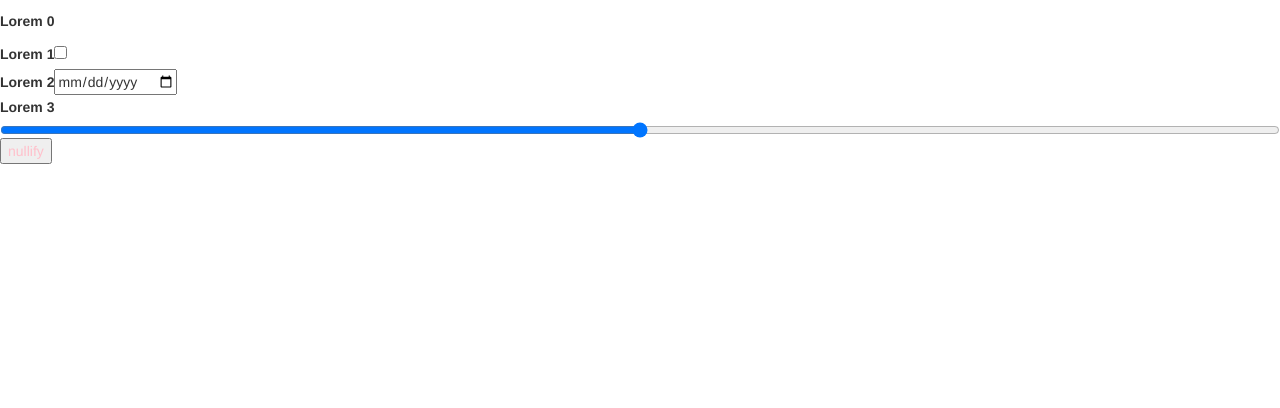
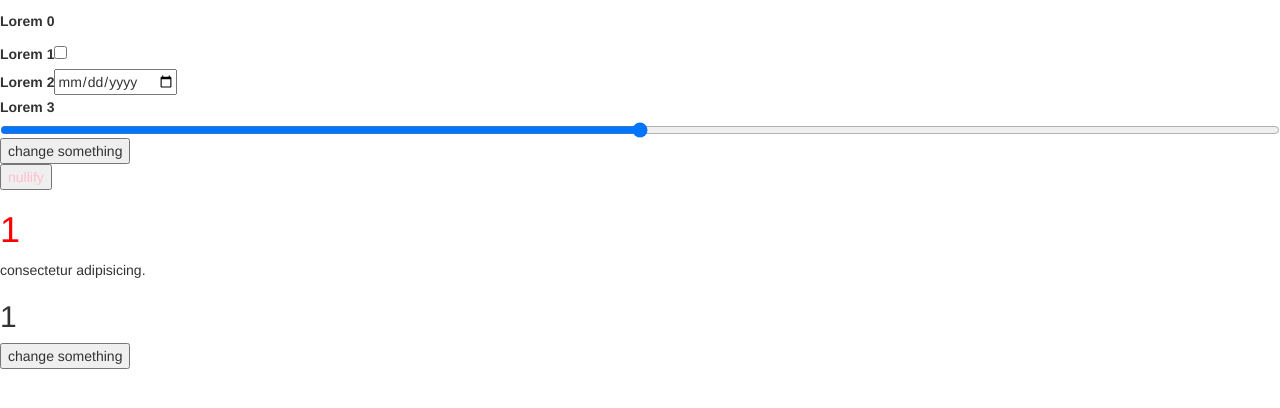
Before and after one commit to maxiwer/From-Academind-Course, an Angular app: page / in a window 1280 px wide. Shown: the top 408 px of the page. Built offline with nearby package versions, Linux system fonts and the light colour scheme.

Commit message:
DI & services

```diff
--- a/src/app/app.component.html
+++ b/src/app/app.component.html
@@ -1 +1,3 @@
 <app-lorem></app-lorem>
+<app-servers></app-servers>
+<app-server></app-server>
--- a/src/app/app.module.ts
+++ b/src/app/app.module.ts
@@ -9,6 +9,7 @@ import { ServersComponent } from './servers/servers.component';
 import { HighlightDirective } from './directives/highlight.directive';
 import {LoremComponent} from "./test/lorem.component";
 import { UnlessDirective } from './directives/unless.directive';
+import {MockService} from "./services/mock.service";
 
 @NgModule({
   declarations: [
@@ -24,7 +25,7 @@ import { UnlessDirective } from './directives/unless.directive';
     FormsModule,
     ReactiveFormsModule,
   ],
-  providers: [],
+  providers: [MockService],
   bootstrap: [AppComponent]
 })
 export class AppModule { }
--- a/src/app/server/server.component.html
+++ b/src/app/server/server.component.html
@@ -1 +1,3 @@
 <p class="lorem">consectetur adipisicing.</p>
+<h2>{{ mockService.lorem | async }}</h2>
+<button (click)="mockService.lorem.next(22)">change something</button>
--- a/src/app/server/server.component.ts
+++ b/src/app/server/server.component.ts
@@ -1,28 +1,12 @@
-import {Component, ViewEncapsulation} from '@angular/core';
+import {Component, inject, ViewEncapsulation} from '@angular/core';
+import {MockService} from "../services/mock.service";
 
 @Component({
   selector: 'app-server',
-  template: `
-    <h1>Hello World!</h1>
-    <span class="red">Shadow DOM Rocks!</span>
-  `,
-  styles: [`
-    :host {
-      display: flex;
-      gap: 10rem;
-      border: 1px solid black;
-    }
-    h1 {
-      color: blue;
-    }
-    .red {
-      background-color: red;
-    }
-
-  `],
-  encapsulation: ViewEncapsulation.ShadowDom
+  templateUrl: 'server.component.html',
 })
 export class ServerComponent {
   lorem = 'HOLA';
+  mockService = inject(MockService);
 
 }
--- a/src/app/servers/servers.component.html
+++ b/src/app/servers/servers.component.html
@@ -3,3 +3,5 @@
 <ng-content></ng-content>
 </div>
 <button class="pink" (click)="data = null">nullify</button>
+
+<h1>{{ mockService.lorem | async }}</h1>
--- a/src/app/servers/servers.component.ts
+++ b/src/app/servers/servers.component.ts
@@ -2,7 +2,7 @@ import {
   AfterContentInit,
   AfterViewChecked, AfterViewInit,
   Component, DoCheck,
-  ElementRef, HostBinding,
+  ElementRef, HostBinding, inject,
   Input,
   OnChanges,
   OnInit,
@@ -11,6 +11,7 @@ import {
 } from '@angular/core';
 import {Observable, of} from "rxjs";
 import {delay} from "rxjs/operators";
+import {MockService} from "../services/mock.service";
 
 @Component({
   selector: 'app-servers',
@@ -18,6 +19,8 @@ import {delay} from "rxjs/operators";
   styleUrls: ['./servers.component.css'],
 })
 export class ServersComponent {
+  mockService = inject(MockService);
+
   @Input('testInput') data;
   @Input('isPink') isPink = false;
 
--- a/src/app/services/mock.service.ts
+++ b/src/app/services/mock.service.ts
@@ -1,12 +1,10 @@
 import {Injectable} from '@angular/core';
-import {of} from "rxjs";
+import {BehaviorSubject, of} from "rxjs";
 import {delay} from "rxjs/operators";
 
 @Injectable({
   providedIn: 'root'
 })
 export class MockService {
-  simulateHttp(val: any, delayTime: number) {
-    return of(val).pipe(delay(delayTime));
-  }
+  lorem = new BehaviorSubject(1);
 }
--- a/src/app/test/lorem.component.html
+++ b/src/app/test/lorem.component.html
@@ -19,4 +19,4 @@
   </fieldset>
 </form>
 
-<app-servers [isPink]="true"></app-servers>
+<button (click)="ipsum()">change something</button>
--- a/src/app/test/lorem.component.ts
+++ b/src/app/test/lorem.component.ts
@@ -5,18 +5,20 @@ import {
   ChangeDetectionStrategy,
   Component,
   ContentChild,
-  ElementRef, inject, TemplateRef, ViewChild, ViewContainerRef
+  ElementRef, inject, OnInit, TemplateRef, ViewChild, ViewContainerRef
 } from '@angular/core';
 import {of} from "rxjs";
 import {delay} from "rxjs/operators";
 import {FormBuilder, FormControl, FormGroup, Validators} from "@angular/forms";
+import {MockService} from "../services/mock.service";
 @Component({
   selector: 'app-lorem',
   templateUrl: './lorem.component.html',
   changeDetection: ChangeDetectionStrategy.OnPush,
 })
-export class LoremComponent implements AfterViewInit, AfterViewChecked {
+export class LoremComponent implements OnInit, AfterViewInit, AfterViewChecked {
   private fb = inject(FormBuilder);
+  private mockService = inject(MockService);
   isContentVisible$ = of(true).pipe(delay(5000));
   form = this.fb.group({
     search: ['', Validators.required],
@@ -27,4 +29,12 @@ export class LoremComponent implements AfterViewInit, AfterViewChecked {
 
   ngAfterViewInit(): void {
   }
+
+  ngOnInit(): void {
+    console.log(this.mockService.lorem);
+  }
+
+  ipsum() {
+    this.mockService.lorem.next(23);
+  }
 }
```
